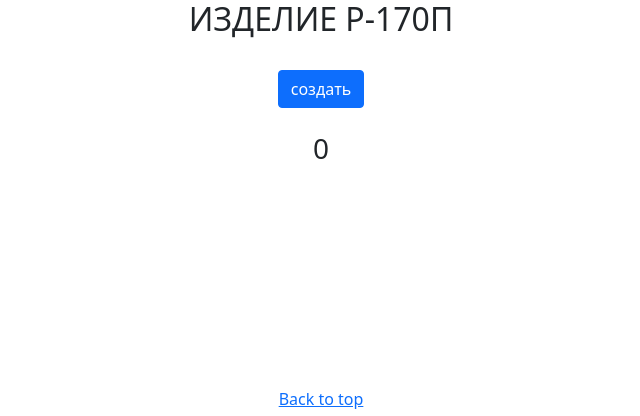
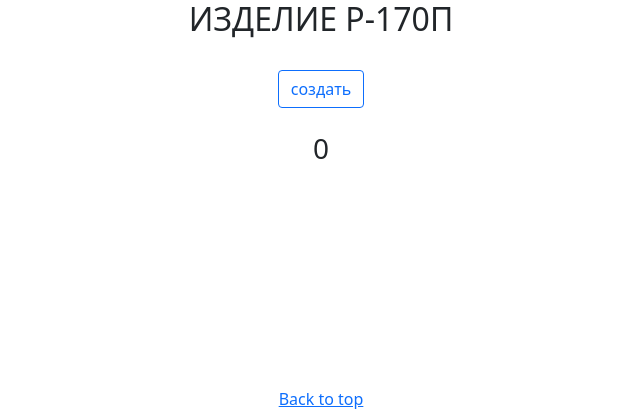
Before and after one commit to familoff/volna-r170, a Flask app: page / in a window 1280 px wide. Shown: the top 416 px of the page, without its empty margins (319-959 px from the left). Run offline with Flask 2, Linux system fonts and the light colour scheme.

Commit message:
Update index.html

```diff
--- a/templates/index.html
+++ b/templates/index.html
@@ -17,7 +17,9 @@
 
   <center><h2>ИЗДЕЛИЕ Р-170П</h2></center>
   <br>
-  <center><input type="submit" class="btn btn-primary" value="создать"></center>
+  <!--center><input type="submit" class="btn btn-primary" value="создать"></center-->
+  <center><a href="/" class="btn btn-outline-primary">создать</a></center>
+  <!--center><button type="button" class="btn btn-outline-primary">создать</button></center-->
   <br>
   <center><h3>{{ count }}</h3></center>
   <br><br><br><br><br><br><br><br><br>
```
